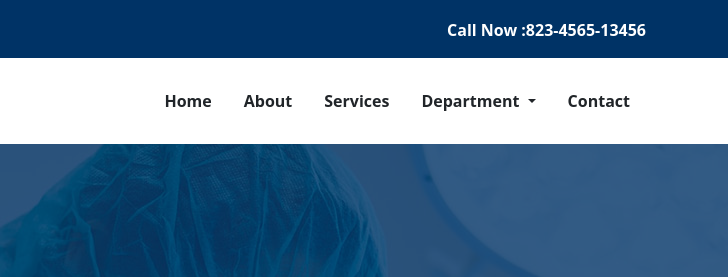
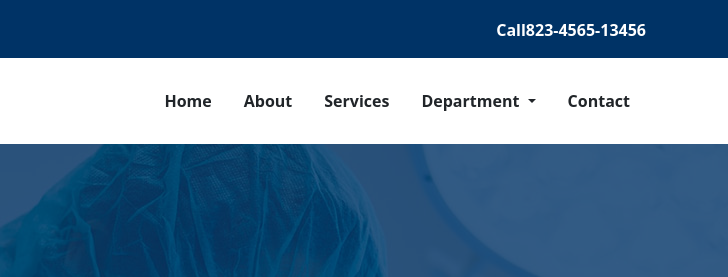
Before and after one commit to namnguyen250195/FinalProjectITS_CN, a website built with Vite: page About.html in a window 1280 px wide. Shown: the top 277 px of the page, 552-1280 px from the left. Built offline with nearby package versions, Linux system fonts and the light colour scheme.

Commit message:
Update About.html

```diff
--- a/About.html
+++ b/About.html
@@ -27,7 +27,7 @@
       </div>
 
       <div class="d-flex">
-        <p class="headert"><b>Call Now :</b></p>
+        <p class="headert"><b>Call</b></p>
         <p class="headert2"><b>823-4565-13456</b></p>
       </div>
     </div>
```
